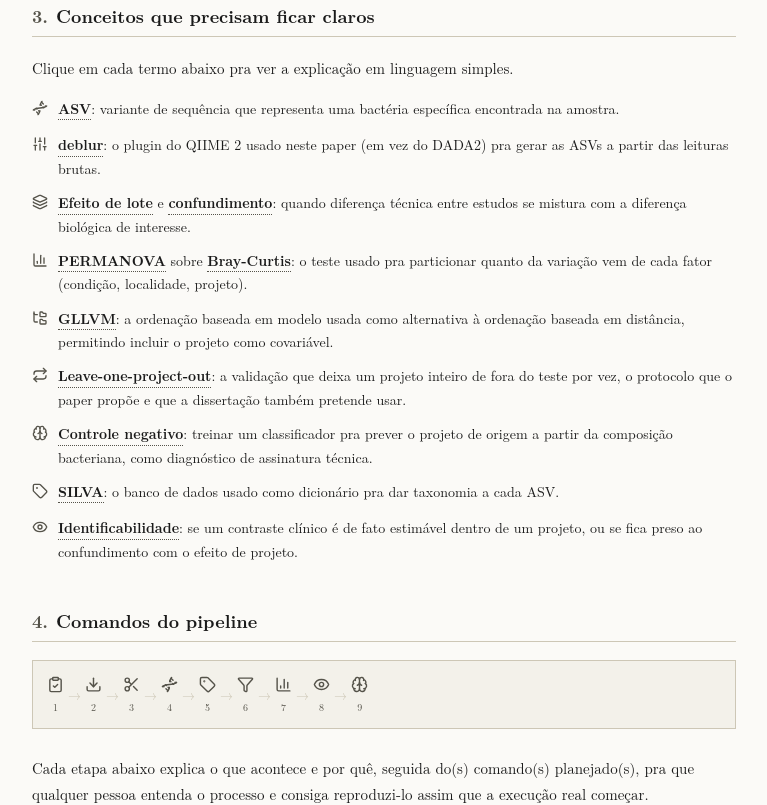
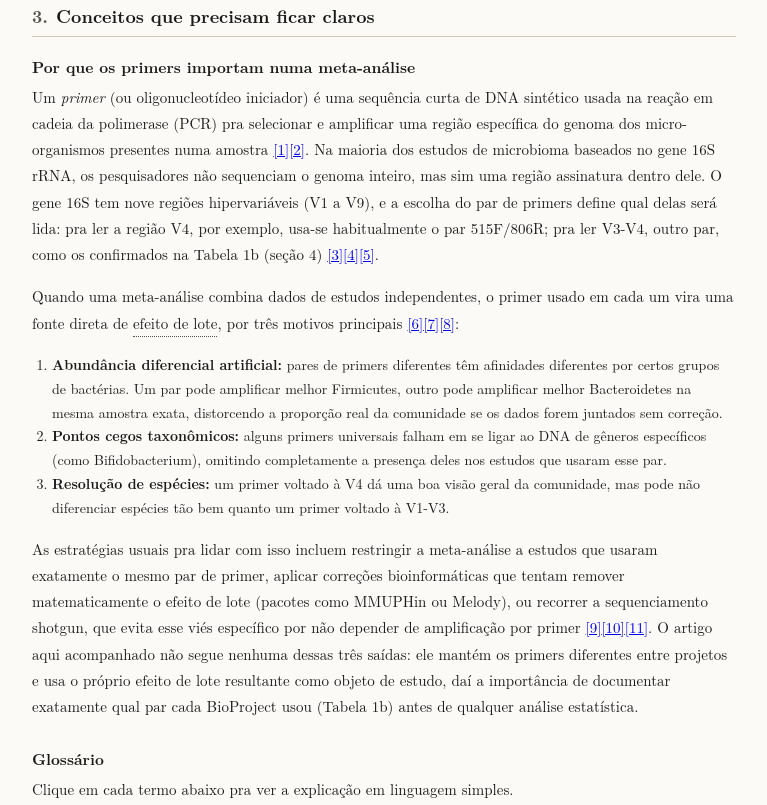
Before and after one commit to tassid/cervical-cancer-microbiome-ml, a React (Vite) app: page / in a window 1280 px wide. Shown: the part 2240-3045 px from the top of the page, without its empty margins (366-1133 px from the left). Built offline with nearby package versions, Linux system fonts and the light colour scheme.

Commit message:
Add section on primers in meta-analysis

```diff
--- a/src/App.tsx
+++ b/src/App.tsx
@@ -1448,6 +1448,79 @@ export default function App() {
           {/* 3 */}
           <section id="s3" ref={(el) => { refs.current["s3"] = el; }}>
             <h2 className="sec"><span className="sec-num">3.</span>Conceitos que precisam ficar claros</h2>
+
+            <h3 style={{ fontSize: 15.5, marginBottom: 6 }}>Por que os primers importam numa meta-análise</h3>
+            <p>
+              Um <em>primer</em> (ou oligonucleotídeo iniciador) é uma
+              sequência curta de DNA sintético usada na reação em cadeia da
+              polimerase (PCR) pra selecionar e amplificar uma região
+              específica do genoma dos micro-organismos presentes numa
+              amostra{" "}
+              <a href="https://pmc.ncbi.nlm.nih.gov/articles/PMC7991656/" target="_blank" rel="noreferrer">[1]</a>
+              <a href="https://pmc.ncbi.nlm.nih.gov/articles/PMC7023036/" target="_blank" rel="noreferrer">[2]</a>
+              . Na maioria dos estudos de microbioma baseados no gene 16S
+              rRNA, os pesquisadores não sequenciam o genoma inteiro, mas
+              sim uma região assinatura dentro dele. O gene 16S tem nove
+              regiões hipervariáveis (V1 a V9), e a escolha do par de
+              primers define qual delas será lida: pra ler a região V4, por
+              exemplo, usa-se habitualmente o par 515F/806R; pra ler V3-V4,
+              outro par, como os confirmados na Tabela 1b (seção 4){" "}
+              <a href="https://www.mdpi.com/2076-2607/8/1/131" target="_blank" rel="noreferrer">[3]</a>
+              <a href="https://pmc.ncbi.nlm.nih.gov/articles/PMC7991656/" target="_blank" rel="noreferrer">[4]</a>
+              <a href="https://onlinelibrary.wiley.com/doi/10.1111/1755-0998.13215" target="_blank" rel="noreferrer">[5]</a>
+              .
+            </p>
+            <p>
+              Quando uma meta-análise combina dados de estudos
+              independentes, o primer usado em cada um vira uma fonte
+              direta de <Term id="efeitoDeLote">efeito de lote</Term>, por
+              três motivos principais{" "}
+              <a href="https://pmc.ncbi.nlm.nih.gov/articles/PMC6708278/" target="_blank" rel="noreferrer">[6]</a>
+              <a href="https://pmc.ncbi.nlm.nih.gov/articles/PMC10989904/" target="_blank" rel="noreferrer">[7]</a>
+              <a href="https://pmc.ncbi.nlm.nih.gov/articles/PMC12309989/" target="_blank" rel="noreferrer">[8]</a>
+              :
+            </p>
+            <ol style={{ fontSize: 14, lineHeight: 1.7, paddingLeft: 20, marginBottom: 16 }}>
+              <li>
+                <strong>Abundância diferencial artificial:</strong> pares de
+                primers diferentes têm afinidades diferentes por certos
+                grupos de bactérias. Um par pode amplificar melhor
+                Firmicutes, outro pode amplificar melhor Bacteroidetes na
+                mesma amostra exata, distorcendo a proporção real da
+                comunidade se os dados forem juntados sem correção.
+              </li>
+              <li>
+                <strong>Pontos cegos taxonômicos:</strong> alguns primers
+                universais falham em se ligar ao DNA de gêneros específicos
+                (como Bifidobacterium), omitindo completamente a presença
+                deles nos estudos que usaram esse par.
+              </li>
+              <li>
+                <strong>Resolução de espécies:</strong> um primer voltado à
+                V4 dá uma boa visão geral da comunidade, mas pode não
+                diferenciar espécies tão bem quanto um primer voltado à
+                V1-V3.
+              </li>
+            </ol>
+            <p>
+              As estratégias usuais pra lidar com isso incluem restringir a
+              meta-análise a estudos que usaram exatamente o mesmo par de
+              primer, aplicar correções bioinformáticas que tentam remover
+              matematicamente o efeito de lote (pacotes como MMUPHin ou
+              Melody), ou recorrer a sequenciamento shotgun, que evita esse
+              viés específico por não depender de amplificação por primer{" "}
+              <a href="https://pmc.ncbi.nlm.nih.gov/articles/PMC7023036/" target="_blank" rel="noreferrer">[9]</a>
+              <a href="https://link.springer.com/article/10.1186/s13059-025-03721-4" target="_blank" rel="noreferrer">[10]</a>
+              <a href="https://pmc.ncbi.nlm.nih.gov/articles/PMC11334437/" target="_blank" rel="noreferrer">[11]</a>
+              . O artigo aqui acompanhado não segue nenhuma dessas três
+              saídas: ele mantém os primers diferentes entre projetos e usa
+              o próprio efeito de lote resultante como objeto de estudo, daí
+              a importância de documentar exatamente qual par cada
+              BioProject usou (Tabela 1b) antes de qualquer análise
+              estatística.
+            </p>
+
+            <h3 style={{ fontSize: 15.5, marginTop: 28, marginBottom: 6 }}>Glossário</h3>
             <p>
               Clique em cada termo abaixo pra ver a explicação em linguagem
               simples.
@@ -1866,6 +1939,36 @@ export default function App() {
                   </li>
                 </ol>
               </li>
+              <li>
+                Fontes consultadas para a explicação sobre o papel dos
+                primers em meta-análises de microbioma (seção 3):{" "}
+                <a href="https://pmc.ncbi.nlm.nih.gov/articles/PMC7991656/" target="_blank" rel="noreferrer">pmc.ncbi.nlm.nih.gov/articles/PMC7991656</a>
+                ,{" "}
+                <a href="https://pmc.ncbi.nlm.nih.gov/articles/PMC7023036/" target="_blank" rel="noreferrer">PMC7023036</a>
+                ,{" "}
+                <a href="https://pmc.ncbi.nlm.nih.gov/articles/PMC10989904/" target="_blank" rel="noreferrer">PMC10989904</a>
+                ,{" "}
+                <a href="https://journals.plos.org/plosone/article/file?id=10.1371/journal.pcbi.1000667&type=printable" target="_blank" rel="noreferrer">PLOS Comp. Biol. 10.1371/journal.pcbi.1000667</a>
+                ,{" "}
+                <a href="https://onlinelibrary.wiley.com/doi/10.1111/1755-0998.13215" target="_blank" rel="noreferrer">Mol. Ecol. Resour. 10.1111/1755-0998.13215</a>
+                ,{" "}
+                <a href="https://pmc.ncbi.nlm.nih.gov/articles/PMC9415448/" target="_blank" rel="noreferrer">PMC9415448</a>
+                ,{" "}
+                <a href="https://www.mdpi.com/2076-2607/8/1/131" target="_blank" rel="noreferrer">Microorganisms 8(1):131</a>
+                ,{" "}
+                <a href="https://pmc.ncbi.nlm.nih.gov/articles/PMC6708278/" target="_blank" rel="noreferrer">PMC6708278</a>
+                ,{" "}
+                <a href="https://pmc.ncbi.nlm.nih.gov/articles/PMC12309989/" target="_blank" rel="noreferrer">PMC12309989</a>
+                ,{" "}
+                <a href="https://pmc.ncbi.nlm.nih.gov/articles/PMC10569954/" target="_blank" rel="noreferrer">PMC10569954</a>
+                ,{" "}
+                <a href="https://pmc.ncbi.nlm.nih.gov/articles/PMC12081361/" target="_blank" rel="noreferrer">PMC12081361</a>
+                ,{" "}
+                <a href="https://link.springer.com/article/10.1186/s13059-025-03721-4" target="_blank" rel="noreferrer">Genome Biology 10.1186/s13059-025-03721-4</a>{" "}
+                (pacote Melody) e{" "}
+                <a href="https://pmc.ncbi.nlm.nih.gov/articles/PMC11334437/" target="_blank" rel="noreferrer">PMC11334437</a>
+                .
+              </li>
             </ol>
           </section>
 
```
